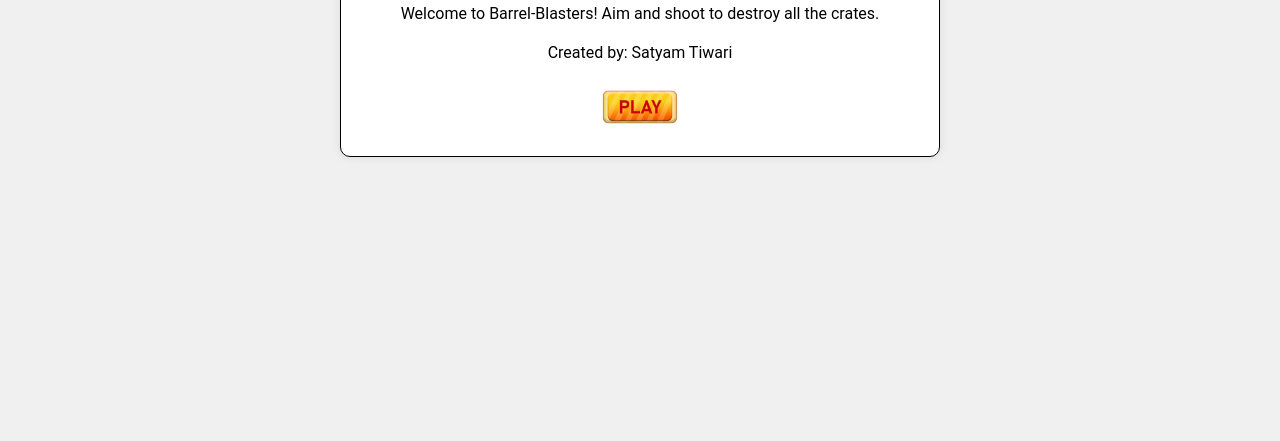
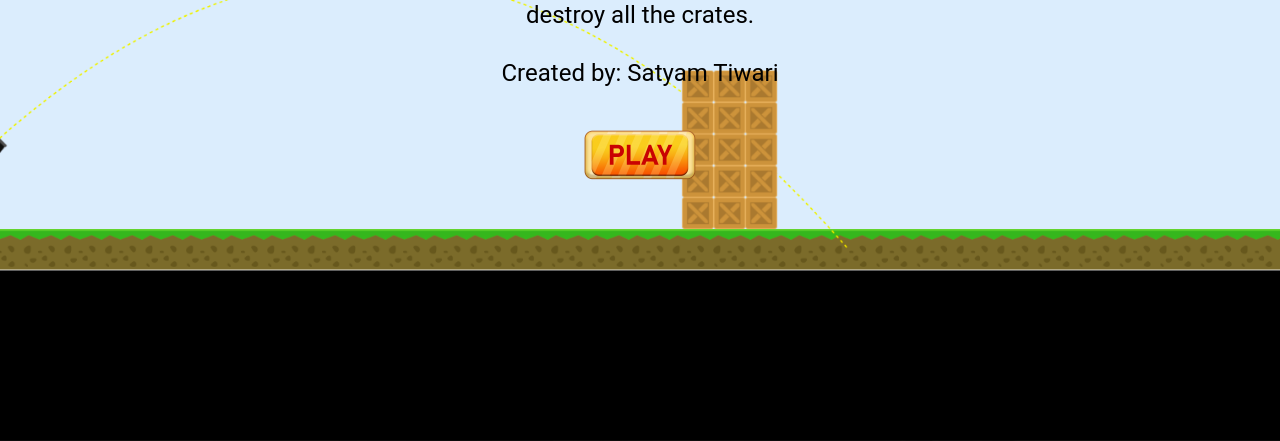
Before and after one commit to satyam16-ai/Barrel-Blasters, a plain HTML site: page index.html in a window 1280 px wide. Shown: the part 359-800 px from the top of the page. Drawn offline with Linux system fonts and the light colour scheme.

Commit message:
refactor: update projectile velocity and enhance home page styling with background image

```diff
--- a/assets/styles/home_style.css
+++ b/assets/styles/home_style.css
@@ -6,7 +6,10 @@
 
 body {
     font-family: 'Roboto', sans-serif;
-    background-color: #f0f0f0;
+    background-image: url('../UI/bg.png');
+    background-size: cover; /* Ensure the background image covers the entire viewport */
+    background-repeat: no-repeat; /* Prevent the background image from repeating */
+    background-position: center; /* Center the background image */
     display: flex;
     justify-content: center;
     align-items: center;
@@ -15,30 +18,47 @@ body {
 }
 
 .container {
+    position: relative;
     display: flex;
     flex-direction: column;
     align-items: center;
     justify-content: center;
     width: 80%;
     max-width: 600px;
-    padding: 20px;
-    border: solid 1px #000000;
-    background-color: #ffffff;
-    box-shadow: 0 0 10px rgba(0, 0, 0, 0.1);
+    padding: 40px; /* Increased padding */
+    background-color: transparent;
     border-radius: 10px;
+    overflow: hidden;
+}
+
+#backgroundVideo {
+    position: absolute;
+    top: 0;
+    left: 0;
+    width: 100%;
+    height: 100%;
+    object-fit: cover;
+    z-index: -1;
+}
+
+.container h1, .container p, .container a {
+    position: relative;
+    z-index: 1;
 }
 
 .container h1 {
-    margin-bottom: 20px;
+    margin-bottom: 30px; /* Increased margin */
+    font-size: 3em; /* Increased font size */
 }
 
 .container p {
-    margin-bottom: 20px;
+    margin-bottom: 30px; /* Increased margin */
+    font-size: 1.5em; /* Increased font size */
 }
 
 a > img {
-    width: 100px;
-    height: 50px;
+    width: 150px; /* Increased width */
+    height: 75px; /* Increased height */
     object-fit: cover;
     cursor: pointer;
 }
--- a/script.js
+++ b/script.js
@@ -84,7 +84,7 @@ let projectile = {
     angle: 0
 };
 
-let currentVelocity = 10;
+let currentVelocity = 100;
 let increasing = true;
 const MIN_VELOCITY = 60; // Minimum velocity
 const MAX_VELOCITY = 120; // Maximum velocity
```
Also changed, not shown: assets/UI/bg.png (added).
